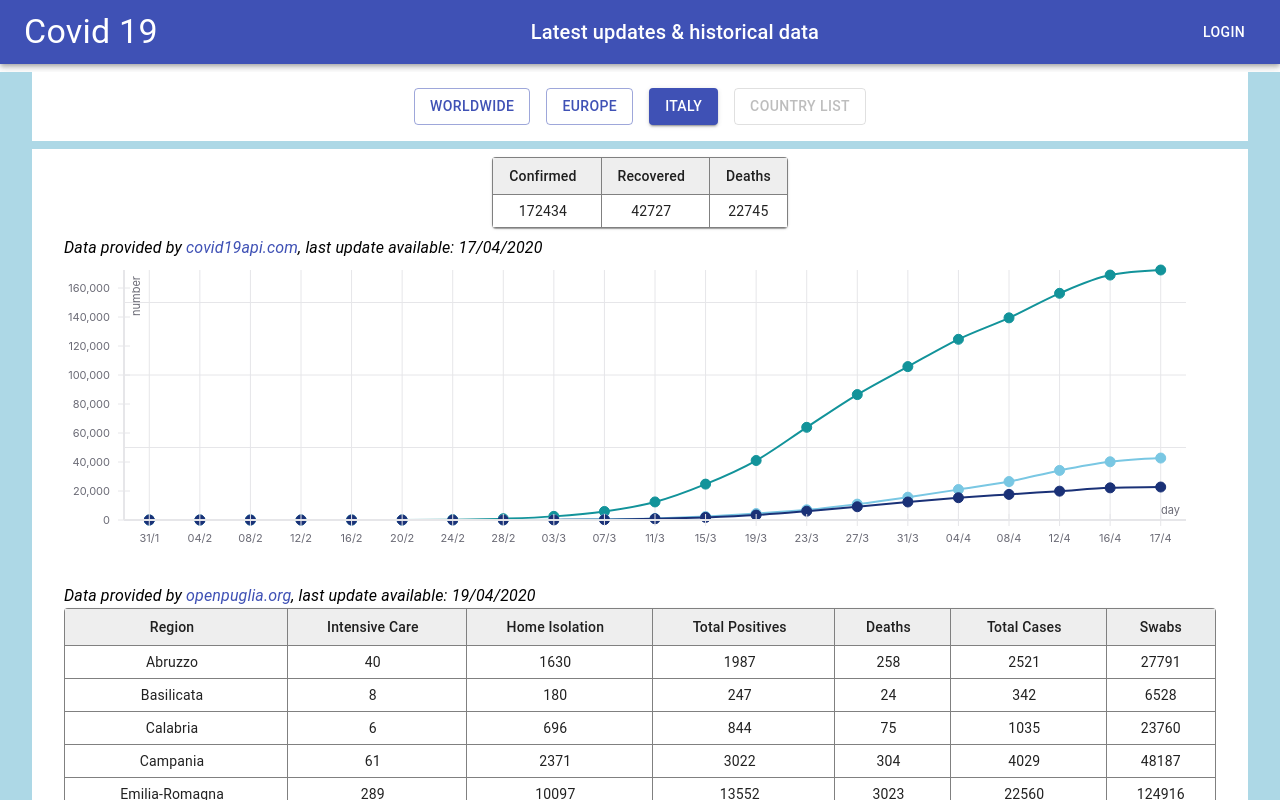
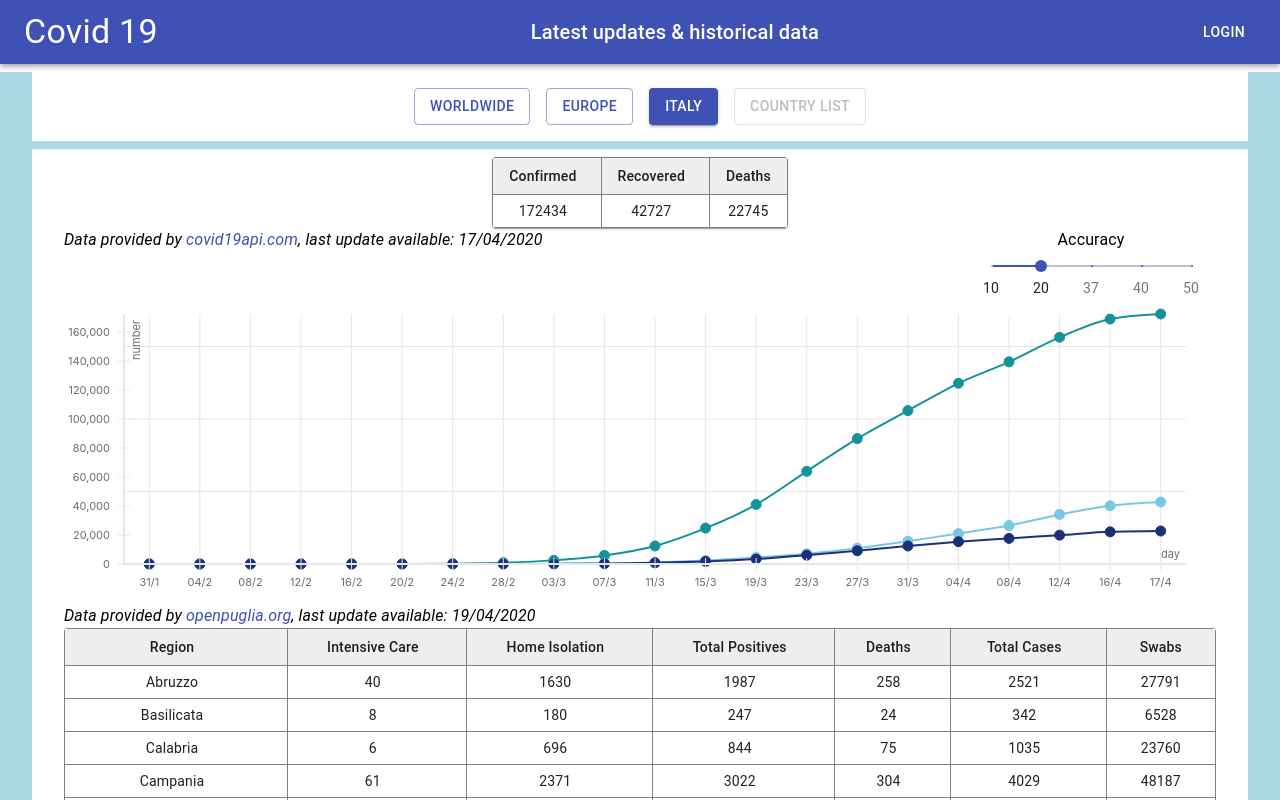
Before and after one commit to gianlucabaldin/covid19, a React (Create React App) app: page / in a window 1280 px wide. Shown: the top 800 px of the page. Built offline with nearby package versions, Linux system fonts and the light colour scheme.

Commit message:
+ Accuracy component (WIP)

```diff
--- /dev/null
+++ b/src/component/AccuracySlider.jsx
@@ -0,0 +1,63 @@
+import React from 'react';
+import { makeStyles } from '@material-ui/core/styles';
+import Typography from '@material-ui/core/Typography';
+import Slider from '@material-ui/core/Slider';
+
+const useStyles = makeStyles((theme) => ({
+  root: {
+    width: 200,
+    marginRight: 25,
+    textAlign: 'center',
+  },
+  margin: {
+    height: theme.spacing(3),
+  },
+}));
+
+const marks = [
+  {
+    value: 10,
+    label: '10',
+  },
+  {
+    value: 20,
+    label: '20',
+  },
+  {
+    value: 30,
+    label: '37',
+  },
+  {
+    value: 40,
+    label: '40',
+  },
+  {
+    value: 50,
+    label: '50',
+  },
+];
+
+function valuetext(value) {
+  return `${value}°C`;
+}
+
+export default function AccuracySlider() {
+  const classes = useStyles();
+
+  return (
+    <div className={classes.root}>
+      <Typography id="discrete-slider-custom" textAlign="center">
+        Accuracy
+      </Typography>
+      <Slider
+        defaultValue={20}
+        getAriaValueText={valuetext}
+        aria-labelledby="discrete-slider-custom"
+        step={10}
+        marks={marks}
+        min={10}
+        max={50}
+      />
+    </div>
+  );
+}
--- a/src/component/ItalyChart.jsx
+++ b/src/component/ItalyChart.jsx
@@ -9,8 +9,9 @@ import {
   LineMarkSeries,
   Hint,
 } from 'react-vis';
-import { Box } from '@material-ui/core';
+import { Container } from '@material-ui/core';
 import moment from 'moment';
+import AccuracySlider from './AccuracySlider';
 import Error from './Error';
 import { reduceData } from '../utils/chartUtils';
 import LastUpdate from './LastUpdate';
@@ -65,10 +66,25 @@ const ItalyChart = ({ data, width = 500 }) => {
   };
 
   return (
-    <Box marginTop={1} marginBottom={3} data-id="italy-chart-box">
+    <>
+      <Container
+        marginTop={1}
+        marginBottom={3}
+        data-id="italy-chart-box"
+        style={{
+          display: 'flex',
+          justifyContent: 'space-between',
+          flexDirection: 'row',
+        }}
+      >
         {data && data.length > 0 && (
           <LastUpdate date={data[data.length - 1].Date} href={COVID_19_API} />
         )}
+
+        <AccuracySlider />
+      </Container>
+
+      <Container>
         <XYPlot
           height={300}
           width={width || 800}
@@ -122,7 +138,8 @@ const ItalyChart = ({ data, width = 500 }) => {
           <YAxis title="number" position="end" tickTotal={10} />
           {getHintSection(hint.over)}
         </XYPlot>
-    </Box>
+      </Container>
+    </>
   );
 };
 
```
Also changed, not shown: 1 other file (tests, documents, lock files or other folders). Lines whose indentation alone changed are shown as unchanged.
